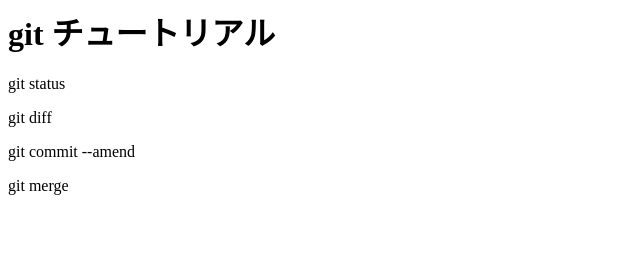
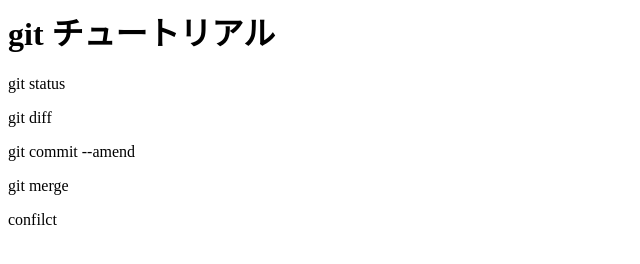
Before and after one commit to nilegevo/git_tutorial, a plain HTML site: page index.html in a window 1280 px wide. Shown: the full height of the page, 0-640 px from the left. Drawn offline with Linux system fonts and the light colour scheme.

Commit message:
conflict add

```diff
--- a/index.html
+++ b/index.html
@@ -3,3 +3,4 @@
 <p>git diff</p>
 <p>git commit --amend</p>
 <p>git merge</p>
+<p>confilct</p>
```
